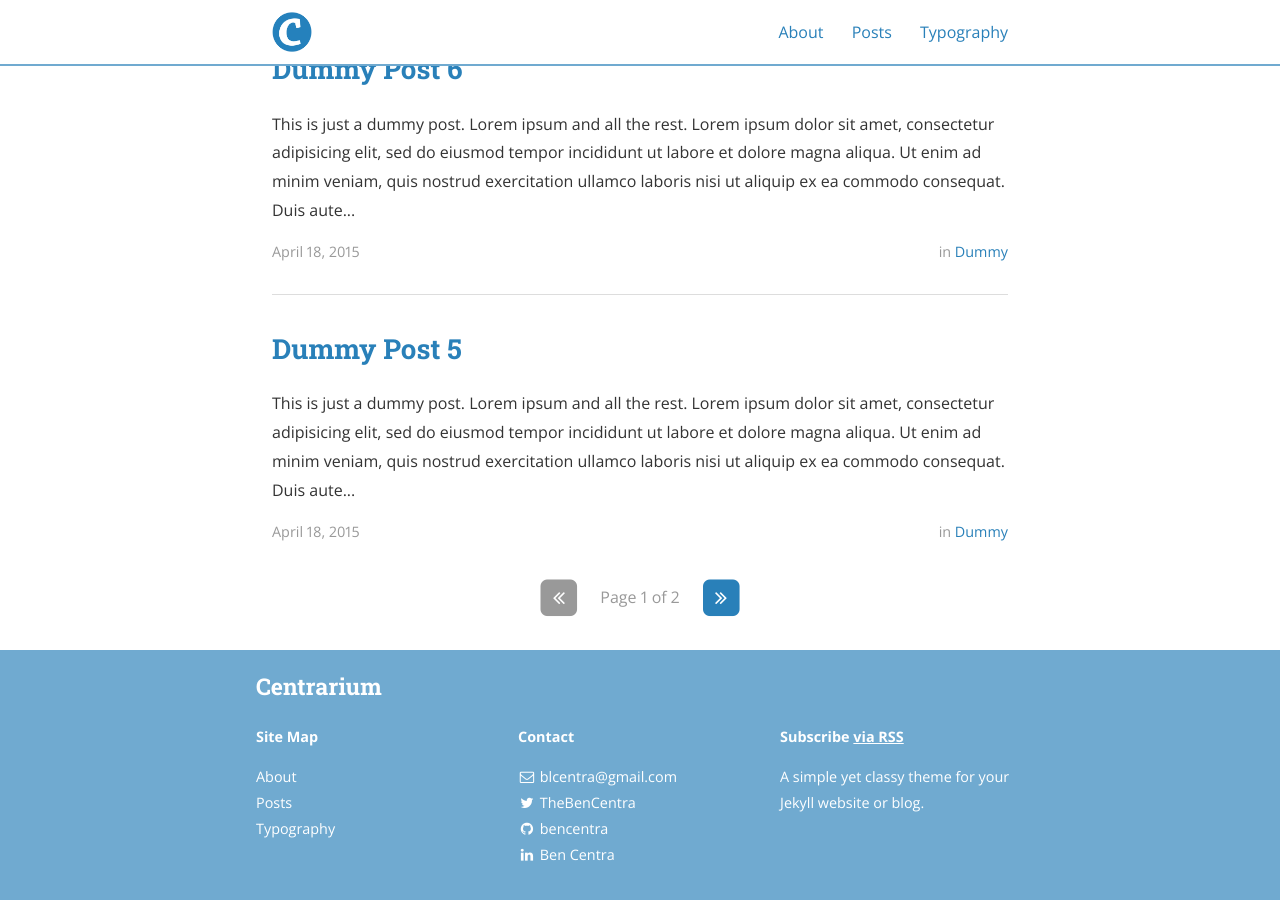
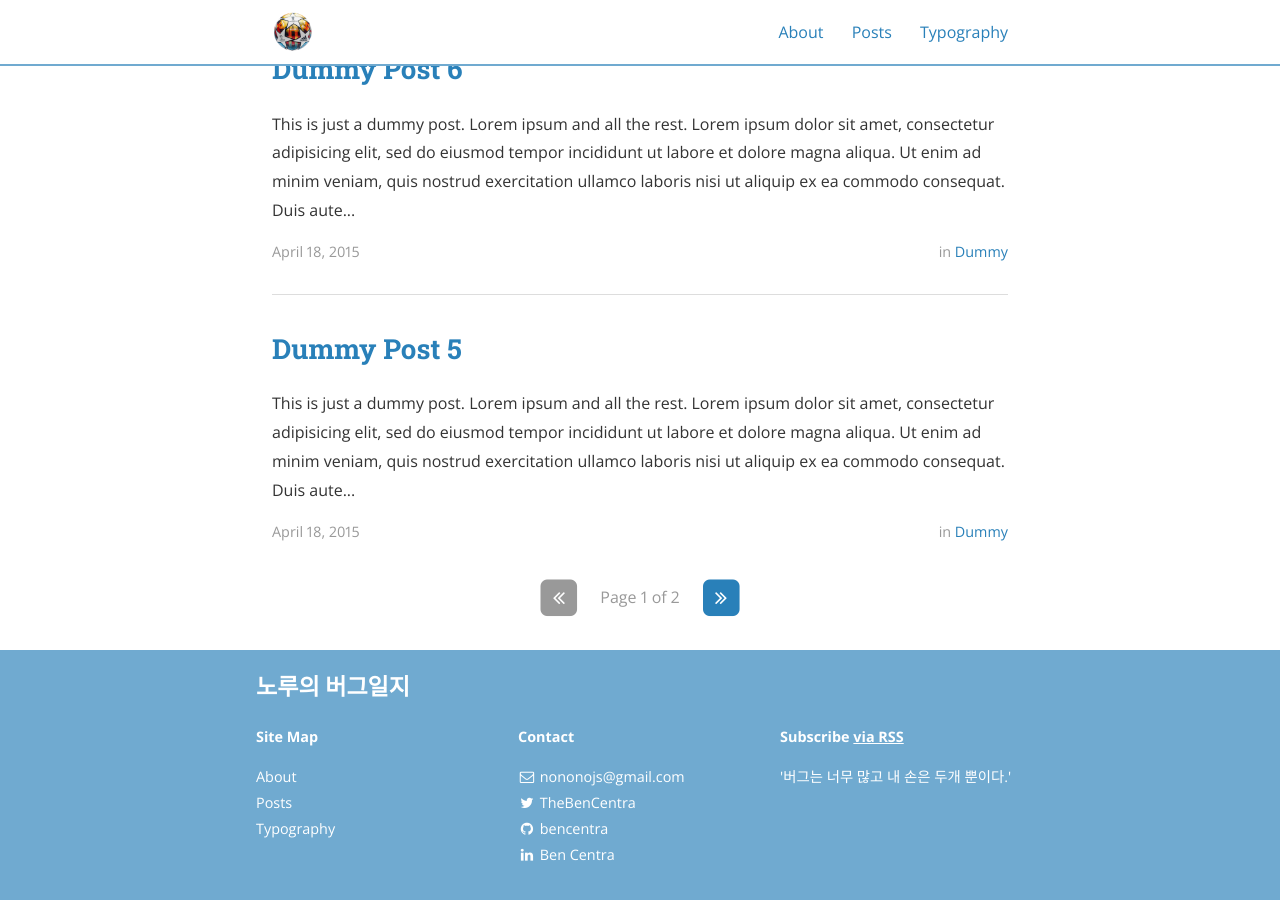
Before and after one commit to junsu1026/junsu1026.github.io, a Jekyll site: the page built from index.html, in a window 1280 px wide and 900 px high, scrolled down 1275 px. Built offline with Jekyll 4.4.1, drawn with Linux system fonts in a browser that asks for light colours; nearby versions of some CDN libraries; the list of posts is cut into pages by our own code; some of the changed text lies outside the part shown.

Commit message:
커스터마이즈1 끝!

```diff
--- a/Gemfile
+++ b/Gemfile
@@ -3,3 +3,5 @@ gem 'jekyll', '<4'
 gem 'jekyll-archives'
 gem 'jekyll-sitemap'
 gem 'jekyll-paginate-v2'
+gem "kramdown-parser-gfm"
+gem "webrick", "~> 1.7"
--- a/_config.yml
+++ b/_config.yml
@@ -9,19 +9,19 @@ exclude:
   - "/vendor/"
 
 # Site settings
-title: Centrarium
-subtitle: "A simple yet classy theme for your Jekyll website or blog"
-email: blcentra@gmail.com
-name: Ben Centra
+title: 노루의 버그일지
+subtitle: bug is too many
+email: nononojs@gmail.com
+name: Junsu Noh
 description: >
-  A simple yet classy theme for your Jekyll website or blog.
+  '버그는 너무 많고 내 손은 두개 뿐이다.'
 # Base URL of site (i.e. /blog). It should always start with a slash,
 # and never end with a slash. Set it to a blank value if hosting at the
 # root of your server.
 baseurl: "" # the subpath of your site, e.g. /blog/
 url: "https://junsu1026.github.io/" # the base hostname & protocol for your site
-cover: "/assets/header_image.jpg"
-logo: "/assets/logo.png"
+cover: "/assets/tagimg.png"
+logo: "/assets/2022chamsball.png"
 
 # Build settings
 markdown: kramdown
```
Also changed, not shown: Gemfile.lock, assets/2022chamsball.png (added), assets/tagimg.png (added).
